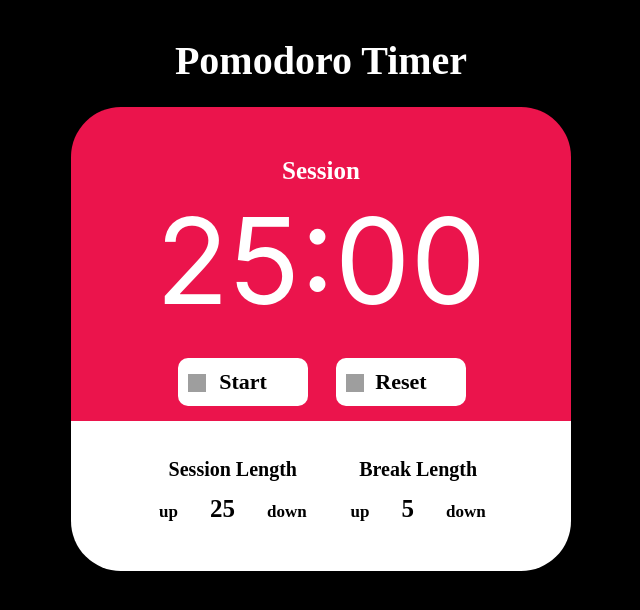
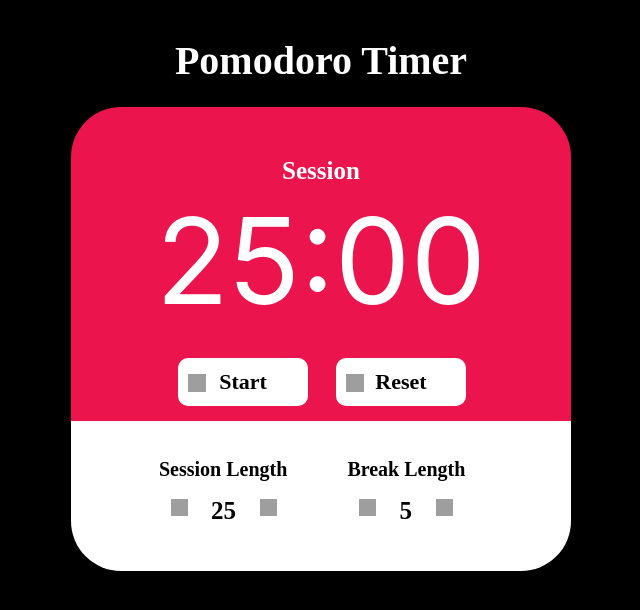
Before and after one commit to hilalguvenc/pomodoro-timer, a React (Create React App) app: page / in a window 1280 px wide. Shown: the top 610 px of the page, without its empty margins (354-994 px from the left). Built offline with nearby package versions, Linux system fonts and the light colour scheme; grey boxes are pictures that could not be loaded.

Commit message:
App.css edited

```diff
--- a/src/components/Break.jsx
+++ b/src/components/Break.jsx
@@ -18,20 +18,17 @@ function Break(props) {
       <p className="length-content">Break Length</p>
       <div className="interval-container">
         <button className="btn" onClick={increaseCounter}>
-          {/* <img
-
-          src={`https://image.flaticon.com/icons/svg/271/271237.svg`}
-          alt=""
-        /> */}
-          up
+          <img className="img"
+            src={`https://image.flaticon.com/icons/svg/271/271237.svg`}
+            alt=""
+          />
         </button>
         <p className="interval-length">{props.breakLength}</p>
         <button className="btn" onClick={decreaseCounter}>
-          {/* <img
-          src={`https://image.flaticon.com/icons/svg/271/271237.svg`}
-          alt=""
-        /> */}
-          down
+          <img className="img"
+            src={`https://image.flaticon.com/icons/svg/271/271237.svg`}
+            alt=""
+          />
         </button>
       </div>
     </div>
--- a/src/components/Session.jsx
+++ b/src/components/Session.jsx
@@ -18,20 +18,18 @@ function Session(props) {
       <p className="length-content">Session Length</p>
       <div className="interval-container">
         <button className="btn" onClick={increaseSession}>
-          {/* <img
-          className="session-up"
-          src={`https://image.flaticon.com/icons/svg/271/271237.svg`}
-          alt=""
-        /> */}
-          up
+          <img
+            className="img"
+            src={`https://image.flaticon.com/icons/svg/271/271237.svg`}
+            alt=""
+          />
         </button>
         <p className="interval-length">{props.sessionLength}</p>
         <button className="btn" onClick={decreaseSession}>
-          {/* <img
-
-          src={`https://image.flaticon.com/icons/svg/271/271237.svg`}
-          alt="" */}
-          down
+          <img className="img"
+            src={`https://image.flaticon.com/icons/svg/271/271237.svg`}
+            alt=""
+          />
         </button>
       </div>
     </div>
--- a/src/styles/App.css
+++ b/src/styles/App.css
@@ -6,7 +6,7 @@ body {
   color: white;
   font-family: "Times New Roman", Times, serif;
   position: relative;
-  top: 20px;
+  top: 30px;
   font-size: 15px;
   text-align: center;
 }
@@ -24,8 +24,8 @@ body {
   top: 10px;
   left: 70px;
   font-size: 18px;
-  text-align: center;
   z-index: 1;
+  cursor: pointer;
 }
 .reset {
   border: white;
@@ -41,8 +41,8 @@ body {
   top: 10px;
   left: 85px;
   font-size: 18px;
-  text-align: center;
   z-index: 1;
+  cursor: pointer;
 }
 .card {
   background-color: #eb144c;
@@ -124,22 +124,40 @@ body {
   font-weight: bold;
   padding: 5px 12px;
   margin: 0px 10px;
-  height: 25px;
   background-color: white;
+  color: black;
   border: none;
   outline: none;
   cursor: pointer;
+  width: 18px;
+  height: 18px;
+  position: relative;
+  top: 0px;
+  left: 19px;
+  z-index: 0;
+}
+.img {
+  width: 17px;
+  height: 17px;
+  z-index: 1;
+  position: relative;
+  left: -7px;
+  top: -3px;
 }
 .interval-length {
   margin: 0px 10px;
+  font-size: 17px;
+  position: relative;
+  left: 20px;
+  top: 2px;
 }
 .length-content {
-  text-align: center;
   font-family: "Times New Roman", Times, serif;
-  font-size: 15px;
+  font-size: 16px;
   font-weight: bold;
   margin: 40px 30px;
   position: relative;
+  left: -8px;
 }
 .wrapper {
   position: relative;
```
